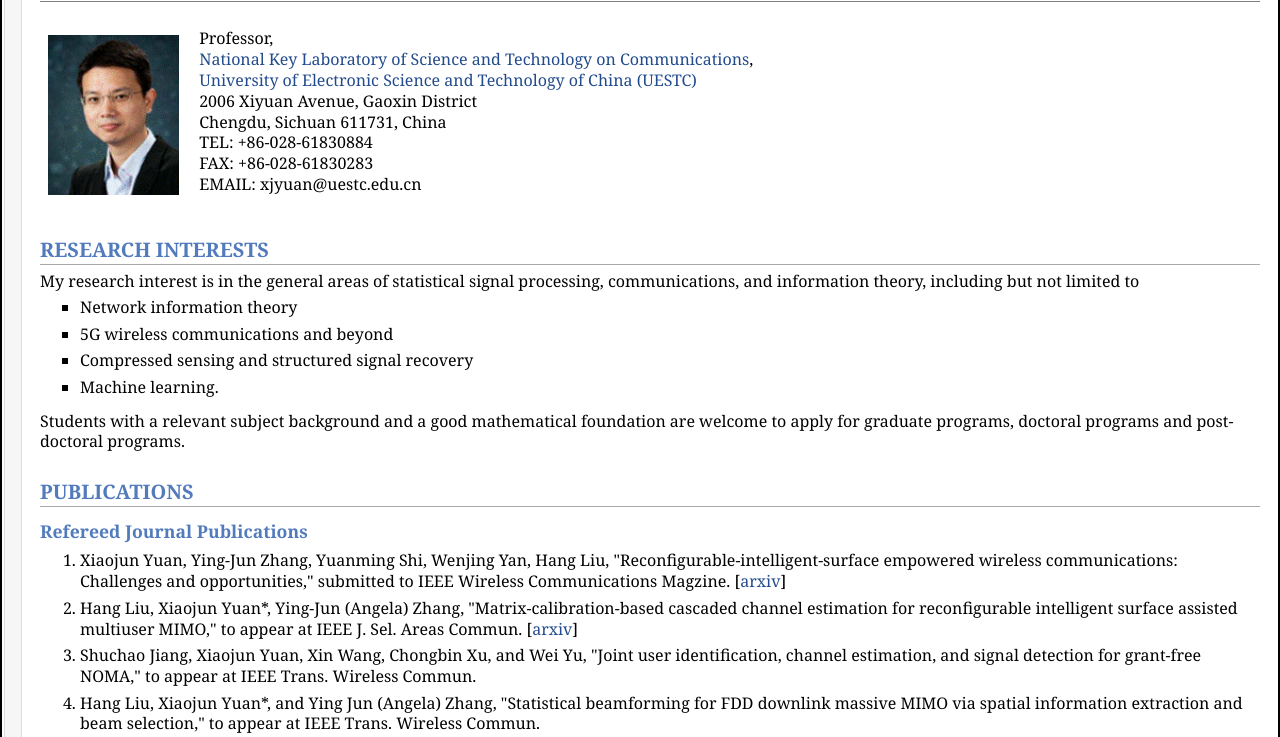
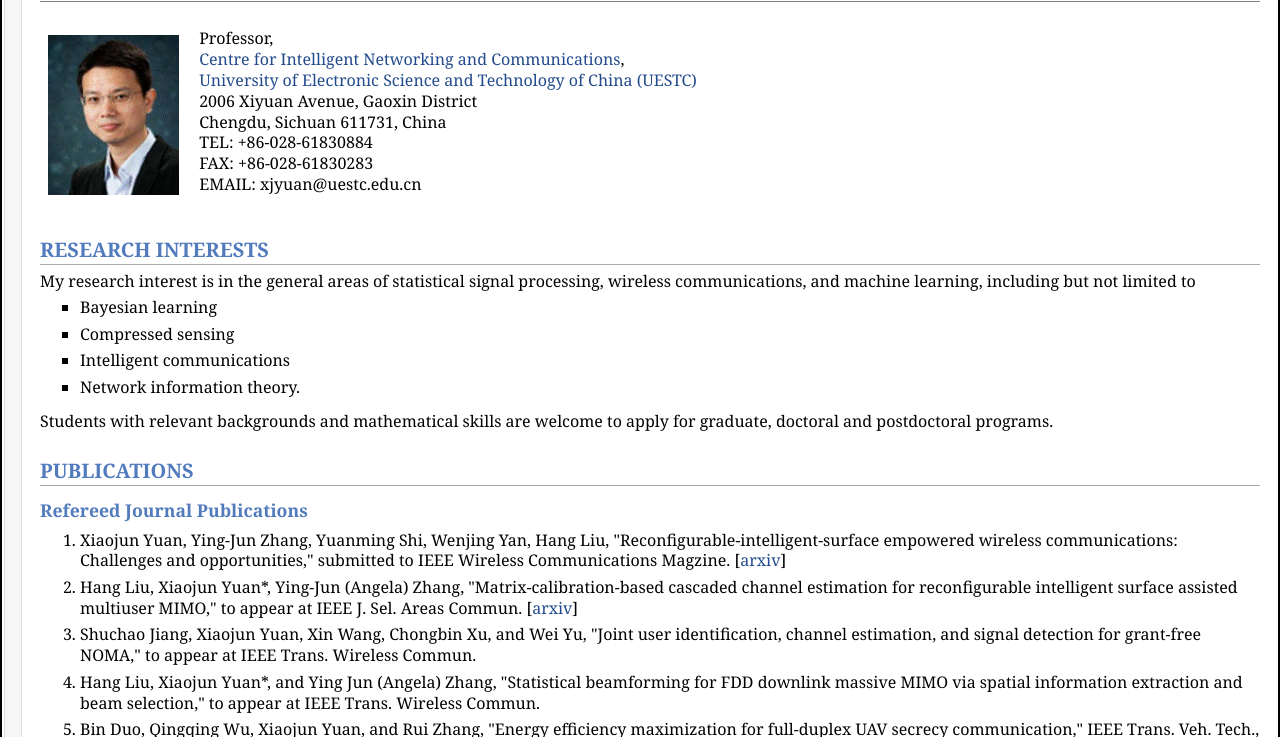
Before and after one commit to Yuan-Xiaojun/Yuan-Xiaojun, a plain HTML site: page index.html in a window 1280 px wide. Shown: the part 50-787 px from the top of the page. Drawn offline with Linux system fonts and the light colour scheme.

Commit message:
Add files via upload

```diff
--- a/index.html
+++ b/index.html
@@ -18,7 +18,7 @@
 </div>
 <table class="imgtable"><tr><td>
 <a href="Material/CV.pdf"><img src="Material/bio.jpg" alt="XIAOJUN YUAN" width="131px" height="160px" /></a>&nbsp;</td>
-<td align="left"><p>Professor,<br /> <a href="https://en.uestc.edu.cn/info/1017/1438.htm=en_UK">National Key Laboratory of Science and Technology on Communications</a>, <br /><a href="https://en.uestc.edu.cn/">University of Electronic Science and Technology of China (UESTC)</a><br />
+<td align="left"><p>Professor,<br /> <a href="https://en.uestc.edu.cn/info/1017/1438.htm=en_UK">Centre for Intelligent Networking and Communications</a>, <br /><a href="https://en.uestc.edu.cn/">University of Electronic Science and Technology of China (UESTC)</a><br />
 2006 Xiyuan Avenue, Gaoxin District <br />
 Chengdu, Sichuan 611731, China <br />
 TEL:  +86-028-61830884 <br />
@@ -26,18 +26,18 @@ FAX: +86-028-61830283 <br />
 EMAIL: xjyuan@uestc.edu.cn <br /></p>
 </td></tr></table>
 <h2>RESEARCH INTERESTS</h2>
-<p>My research interest is in the general areas of statistical signal processing, communications, and information theory, including but not limited to</p>
+<p>My research interest is in the general areas of statistical signal processing, wireless communications, and machine learning, including but not limited to</p>
 <ul>
-<li><p>Network information theory</p>
+<li><p>Bayesian learning</p>
 </li>
-<li><p>5G wireless communications and beyond</p>
+<li><p>Compressed sensing</p>
 </li>
-<li><p>Compressed sensing and structured signal recovery</p>
+<li><p>Intelligent communications</p>
 </li>
-<li><p>Machine learning. <br /></p>
+<li><p>Network information theory. <br /></p>
 </li>
 </ul>
-<p>Students with a relevant subject background and a good mathematical foundation are welcome to  apply for graduate programs, doctoral programs and post-doctoral programs.</p>
+<p>Students with relevant backgrounds and mathematical skills are welcome to apply for graduate, doctoral and postdoctoral programs.</p>
 <h2>PUBLICATIONS</h2>
 <h3>Refereed Journal Publications</h3>
 <ol>
@@ -61,7 +61,7 @@ EMAIL: xjyuan@uestc.edu.cn <br /></p>
 </li>
 <li><p>Z. Xue, X. Yuan and Y. Yang, &ldquo;Turbo-Type Message Passing Algorithms for Compressed Robust Principal Component Analysis,&rdquo; in IEEE Journal of Selected Topics in Signal Processing, vol. 12, no. 6, pp. 1182-1196, Dec. 2018. [<a href="https://github.com/Yuan-Xiaojun/TMP">code</a>] <br /></p>
 </li>
-<li><p>Wenjing Yan, Xiaojun Yuan, Zhen-Qing He, and Xiaoyan Kuai, "Passive beamforming and information transfer design for large intelligent surface aided multiuser MIMO systems," to appear at IEEE J. Sel. Areas Commun. <br /></p>
+<li><p>Wenjing Yan, Xiaojun Yuan, Zhen-Qing He, and Xiaoyan Kuai, "Passive beamforming and information transfer design for large intelligent surface aided multiuser MIMO systems," to appear at IEEE J. Sel. Areas Commun.  <br /></p>
 </li>
 <li><p>W. Yan, X. Yuan, Z. -Q. He and X. Kuai, &ldquo;Passive Beamforming and Information Transfer Design for Reconfigurable Intelligent Surfaces Aided Multiuser MIMO Systems,&rdquo; in IEEE Journal on Selected Areas in Communications, vol. 38, no. 8, pp. 1793-1808, Aug. 2020 [<a href="https://github.com/Yuan-Xiaojun/MIMO_SingleRIS">code</a>] <br /></p>
 </li>
```
Also changed, not shown: 1 other file.
